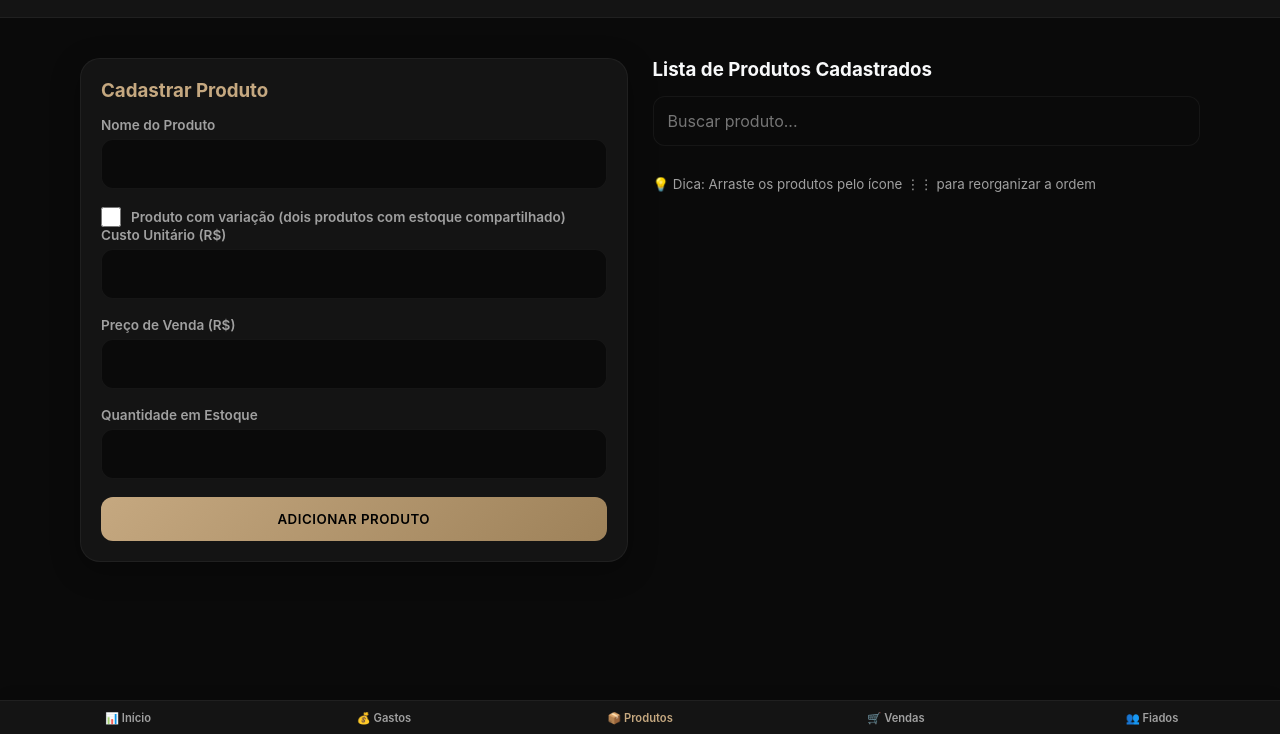
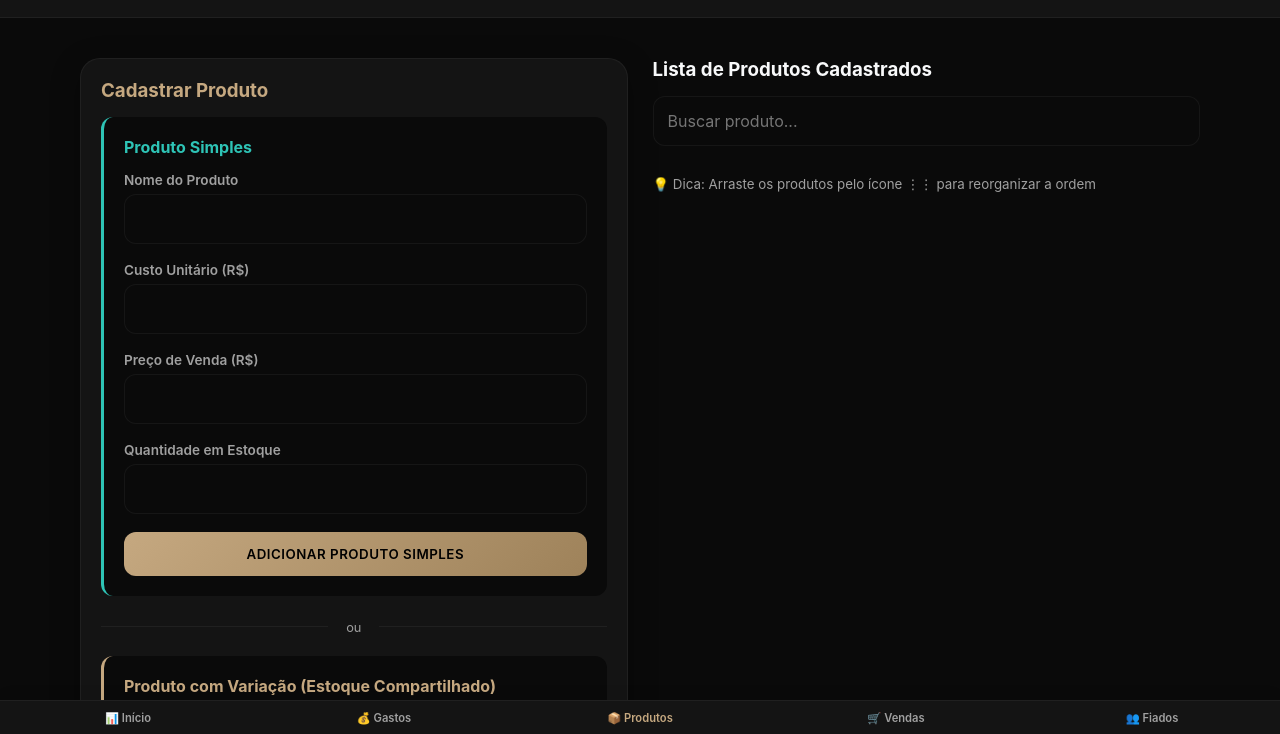
Before and after one commit to italodl03/negocios, a plain HTML site: page index.html in a window 1280 px wide. Both pictures are taken after a click on the button "📦 Produtos". Shown: the part 65-799 px from the top of the page. Drawn offline with nearby package versions, Linux system fonts and the light colour scheme.

Commit message:
Add files via upload

```diff
--- a/index.html
+++ b/index.html
@@ -545,30 +545,51 @@
             border-color: var(--dourado);
         }
 
-        .checkbox-group {
-            display: flex;
-            align-items: center;
-            gap: 10px;
-            margin-top: 10px;
-        }
-
-        .checkbox-group input {
-            width: 20px;
-            height: 20px;
-            cursor: pointer;
-        }
-
-        .checkbox-group label {
-            margin: 0;
-            cursor: pointer;
-        }
-
-        .produto-duplo {
+        .produto-simples, .produto-duplo {
             background: var(--bg-principal);
-            padding: 15px;
+            padding: 20px;
             border-radius: 12px;
             margin-top: 15px;
+        }
+
+        .produto-simples {
+            border-left: 3px solid var(--sucesso);
+        }
+
+        .produto-duplo {
             border-left: 3px solid var(--dourado);
+            margin-top: 20px;
+        }
+
+        .separador {
+            text-align: center;
+            margin: 20px 0 10px 0;
+            position: relative;
+        }
+
+        .separador::before,
+        .separador::after {
+            content: '';
+            position: absolute;
+            top: 50%;
+            width: 45%;
+            height: 1px;
+            background: var(--borda);
+        }
+
+        .separador::before {
+            left: 0;
+        }
+
+        .separador::after {
+            right: 0;
+        }
+
+        .separador span {
+            background: var(--bg-card);
+            padding: 0 10px;
+            font-size: 0.8rem;
+            color: var(--texto-secundario);
         }
 
         .grupo-info {
@@ -870,27 +891,34 @@
             <div class="grid-2">
                 <div class="chart-box">
                     <h3 style="margin-bottom:15px; color:var(--dourado);">Cadastrar Produto</h3>
-                    <form id="formProduto" onsubmit="salvarProduto(event)">
-                        <div class="form-group"><label>Nome do Produto</label><input type="text" id="prodNome" required></div>
-                        <div class="checkbox-group">
-                            <input type="checkbox" id="prodDuplo" onchange="toggleProdutoDuplo()">
-                            <label>Produto com variação (dois produtos com estoque compartilhado)</label>
-                        </div>
-                        <div id="produtoDuploDiv" style="display:none;" class="produto-duplo">
-                            <div class="form-group"><label>Nome da Variação 1</label><input type="text" id="prodNomeDuplo1" placeholder=""></div>
-                            <div class="form-group"><label>Preço Variação 1 (R$)</label><input type="number" step="0.01" id="prodPrecoDuplo1"></div>
-                            <div class="form-group"><label>Nome da Variação 2</label><input type="text" id="prodNomeDuplo2" placeholder=""></div>
-                            <div class="form-group"><label>Preço Variação 2 (R$)</label><input type="number" step="0.01" id="prodPrecoDuplo2"></div>
-                            <div class="form-group"><label>Custo Unitário (compartilhado)</label><input type="number" step="0.01" id="prodCustoDuplo" required></div>
-                            <div class="form-group"><label>Quantidade em Estoque (compartilhada)</label><input type="number" id="prodEstoqueDuplo" required></div>
-                        </div>
-                        <div id="produtoSimplesDiv">
-                            <div class="form-group"><label>Custo Unitário (R$)</label><input type="number" step="0.01" id="prodCusto"></div>
-                            <div class="form-group"><label>Preço de Venda (R$)</label><input type="number" step="0.01" id="prodVenda"></div>
-                            <div class="form-group"><label>Quantidade em Estoque</label><input type="number" id="prodEstoque"></div>
-                        </div>
-                        <button type="submit" class="btn-primary">Adicionar Produto</button>
+
+                    <!-- Produto Simples -->
+                    <div class="produto-simples">
+                        <h4 style="margin-bottom:15px; color:var(--sucesso);"> Produto Simples</h4>
+                        <form id="formProdutoSimples" onsubmit="salvarProdutoSimples(event)">
+                            <div class="form-group"><label>Nome do Produto</label><input type="text" id="prodNomeSimples" required placeholder=""></div>
+                            <div class="form-group"><label>Custo Unitário (R$)</label><input type="number" step="0.01" id="prodCustoSimples" required placeholder=""></div>
+                            <div class="form-group"><label>Preço de Venda (R$)</label><input type="number" step="0.01" id="prodVendaSimples" required placeholder=""></div>
+                            <div class="form-group"><label>Quantidade em Estoque</label><input type="number" id="prodEstoqueSimples" required placeholder=""></div>
+                            <button type="submit" class="btn-primary">Adicionar Produto Simples</button>
                         </form>
+                    </div>
+
+                    <div class="separador"><span>ou</span></div>
+
+                    <!-- Produto com Variação -->
+                    <div class="produto-duplo">
+                        <h4 style="margin-bottom:15px; color:var(--dourado);"> Produto com Variação (Estoque Compartilhado)</h4>
+                        <form id="formProdutoDuplo" onsubmit="salvarProdutoDuplo(event)">
+                            <div class="form-group"><label>Nome da Variação 1</label><input type="text" id="prodNomeDuplo1" required placeholder=""></div>
+                            <div class="form-group"><label>Preço Variação 1 (R$)</label><input type="number" step="0.01" id="prodPrecoDuplo1" required placeholder=""></div>
+                            <div class="form-group"><label>Nome da Variação 2</label><input type="text" id="prodNomeDuplo2" required placeholder=""></div>
+                            <div class="form-group"><label>Preço Variação 2 (R$)</label><input type="number" step="0.01" id="prodPrecoDuplo2" required placeholder=""></div>
+                            <div class="form-group"><label>Custo Unitário (compartilhado)</label><input type="number" step="0.01" id="prodCustoDuplo" required placeholder=""></div>
+                            <div class="form-group"><label>Quantidade em Estoque (compartilhada)</label><input type="number" id="prodEstoqueDuplo" required placeholder=""></div>
+                            <button type="submit" class="btn-primary">Adicionar Produto com Variação</button>
+                        </form>
+                    </div>
                 </div>
                 <div>
                     <h3 style="margin-bottom:15px;">Lista de Produtos Cadastrados</h3>
@@ -992,12 +1020,6 @@
         let tipoPagamentoSelecionado = 'avista';
         let produtoEditandoId = null;
 
-        function toggleProdutoDuplo() {
-            const isDuplo = document.getElementById('prodDuplo').checked;
-            document.getElementById('produtoDuploDiv').style.display = isDuplo ? 'block' : 'none';
-            document.getElementById('produtoSimplesDiv').style.display = isDuplo ? 'none' : 'block';
-        }
-
         function salvarDB() {
             localStorage.setItem('nexis_db', JSON.stringify(db));
             atualizarDashboard();
@@ -1190,7 +1212,6 @@
         function atualizarInfoCliente() {
             const clienteId = document.getElementById('clienteVendaSelect').value;
             const infoDiv = document.getElementById('infoCliente');
-            const debitoInfo = document.getElementById('debitoInfo');
 
             if (clienteId !== 'avulso') {
                 const cliente = db.clientes.find(c => c.id == clienteId);
@@ -1202,7 +1223,6 @@
                 }
             } else {
                 infoDiv.style.display = 'none';
-                debitoInfo.style.display = 'none';
             }
             atualizarResumoVenda();
         }
@@ -1257,11 +1277,35 @@
             atualizarResumoVenda();
         }
 
-        function salvarProduto(event) {
+        function salvarProdutoSimples(event) {
             event.preventDefault();
-            const isDuplo = document.getElementById('prodDuplo').checked;
-
-            if (isDuplo) {
+            const nome = document.getElementById('prodNomeSimples').value;
+            const custo = parseFloat(document.getElementById('prodCustoSimples').value);
+            const venda = parseFloat(document.getElementById('prodVendaSimples').value);
+            const estoque = parseInt(document.getElementById('prodEstoqueSimples').value);
+
+            if (!nome || isNaN(custo) || isNaN(venda) || isNaN(estoque)) {
+                alert('Por favor, preencha todos os campos do produto!');
+                return;
+            }
+
+            const produto = {
+                id: Date.now(),
+                nome: nome,
+                custo: custo,
+                venda: venda,
+                estoque: estoque
+            };
+            db.produtos.push(produto);
+            db.ordemProdutos.push(produto.id);
+
+            document.getElementById('formProdutoSimples').reset();
+            salvarDB();
+            alert('Produto cadastrado com sucesso!');
+        }
+
+        function salvarProdutoDuplo(event) {
+            event.preventDefault();
             const nome1 = document.getElementById('prodNomeDuplo1').value;
             const nome2 = document.getElementById('prodNomeDuplo2').value;
             const preco1 = parseFloat(document.getElementById('prodPrecoDuplo1').value);
@@ -1270,27 +1314,20 @@
             const estoque = parseInt(document.getElementById('prodEstoqueDuplo').value);
             const grupoId = Date.now();
 
+            if (!nome1 || !nome2 || isNaN(preco1) || isNaN(preco2) || isNaN(custo) || isNaN(estoque)) {
+                alert('Por favor, preencha todos os campos da variação!');
+                return;
+            }
+
             const produto1 = { id: Date.now(), nome: nome1, custo: custo, venda: preco1, estoque: estoque, grupoId: grupoId };
             const produto2 = { id: Date.now() + 1, nome: nome2, custo: custo, venda: preco2, estoque: estoque, grupoId: grupoId };
 
             db.produtos.push(produto1, produto2);
             db.ordemProdutos.push(produto1.id, produto2.id);
-            } else {
-                const produto = {
-                    id: Date.now(),
-                    nome: document.getElementById('prodNome').value,
-                    custo: parseFloat(document.getElementById('prodCusto').value),
-                    venda: parseFloat(document.getElementById('prodVenda').value),
-                    estoque: parseInt(document.getElementById('prodEstoque').value)
-                };
-                db.produtos.push(produto);
-                db.ordemProdutos.push(produto.id);
-            }
-
-            document.getElementById('formProduto').reset();
-            document.getElementById('prodDuplo').checked = false;
-            toggleProdutoDuplo();
-            salvarDB();
+
+            document.getElementById('formProdutoDuplo').reset();
+            salvarDB();
+            alert('Produtos com variação cadastrados com sucesso!');
         }
 
         function renderizarListaProdutos() {
@@ -1496,19 +1533,16 @@
             const lucro = faturamento - gastosTotal - custoProdutos;
             const fiadoTotal = db.clientes.reduce((sum, c) => sum + (c.debito || 0), 0);
 
-            // CORREÇÃO: Calcular estoque sem duplicar produtos compartilhados
             const gruposProcessados = new Set();
             let totalEstoque = 0;
 
             db.produtos.forEach(produto => {
                 if (produto.grupoId) {
-                    // Se for produto com grupo, só conta uma vez por grupo
                     if (!gruposProcessados.has(produto.grupoId)) {
                         gruposProcessados.add(produto.grupoId);
                         totalEstoque += produto.estoque;
                     }
                 } else {
-                    // Produto normal
                     totalEstoque += produto.estoque;
                 }
             });
@@ -1691,7 +1725,6 @@
             document.getElementById('gastoData').valueAsDate = new Date();
             carregarSelectClientes();
             selecionarPagamento('avista');
-            toggleProdutoDuplo();
         });
     </script>
 </body>
```
Lines whose indentation alone changed are shown as unchanged.
